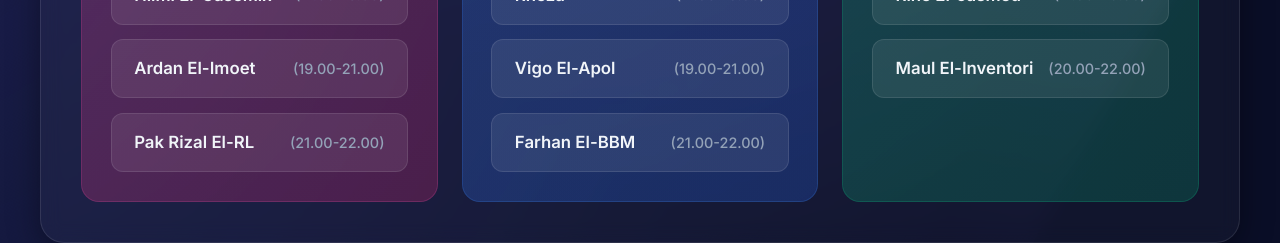
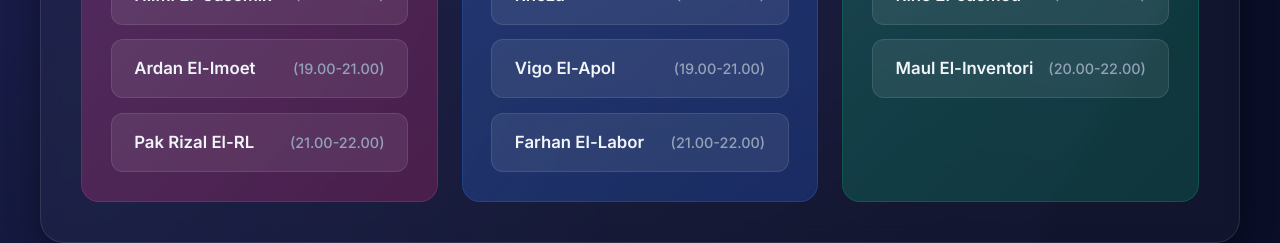
Before and after one commit to MaulanaRhezaArdiansyah/stand-by-schedule, a React (Vite) app: page / in a window 1280 px wide. Shown: the part 1080-1323 px from the top of the page. Built offline with nearby package versions, Linux system fonts and the light colour scheme.

Commit message:
fix: julukan

```diff
--- a/src/App.tsx
+++ b/src/App.tsx
@@ -49,7 +49,7 @@ function App() {
         MO: [
           { name: 'Rheza', time: '17.00-19.00' },
           { name: 'Vigo El-Apol', time: '19.00-21.00' },
-          { name: 'Farhan El-BBM', time: '21.00-22.00' }
+          { name: 'Farhan El-Labor', time: '21.00-22.00' }
         ],
         BO: [
           { name: 'Rine El-Jasmed', time: '17.00-20.00' },
@@ -72,7 +72,7 @@ function App() {
           { name: 'Alawi El-SatuSehat', time: '22.00-23.00' },
           { name: 'Rheza', time: '23.00-00.00' },
           { name: 'Vigo El-Apol', time: '00.00-01.00' },
-          { name: 'Farhan El-BBM', time: '01.00-02.00' }
+          { name: 'Farhan El-Labor', time: '01.00-02.00' }
         ],
         BO: [
           { name: 'Miftah El-Stok', time: '22.00-23.00' },
```
